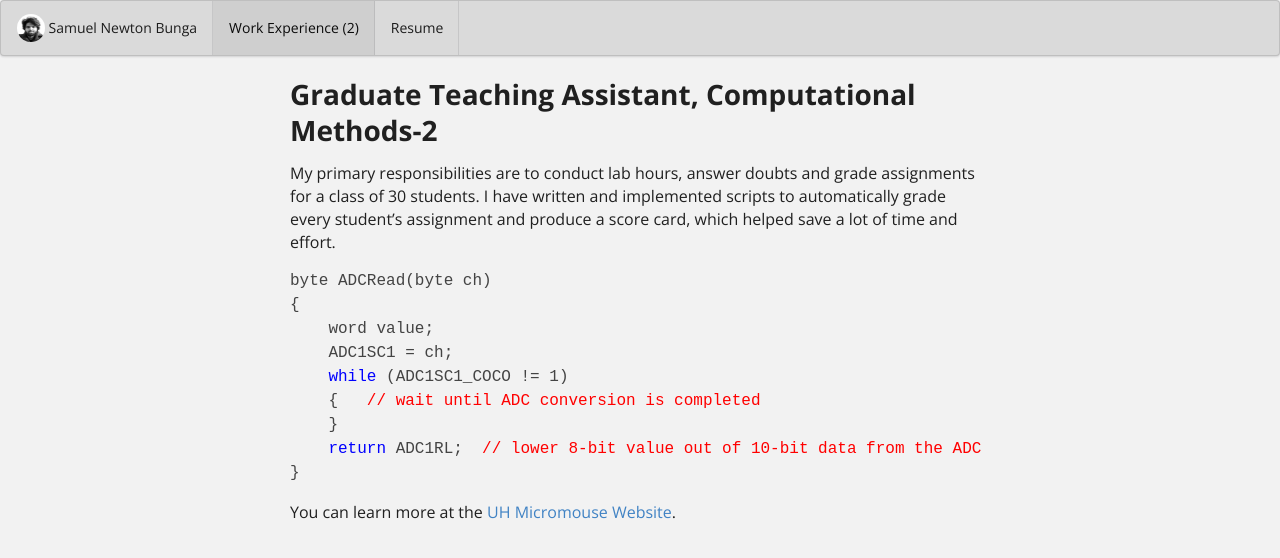
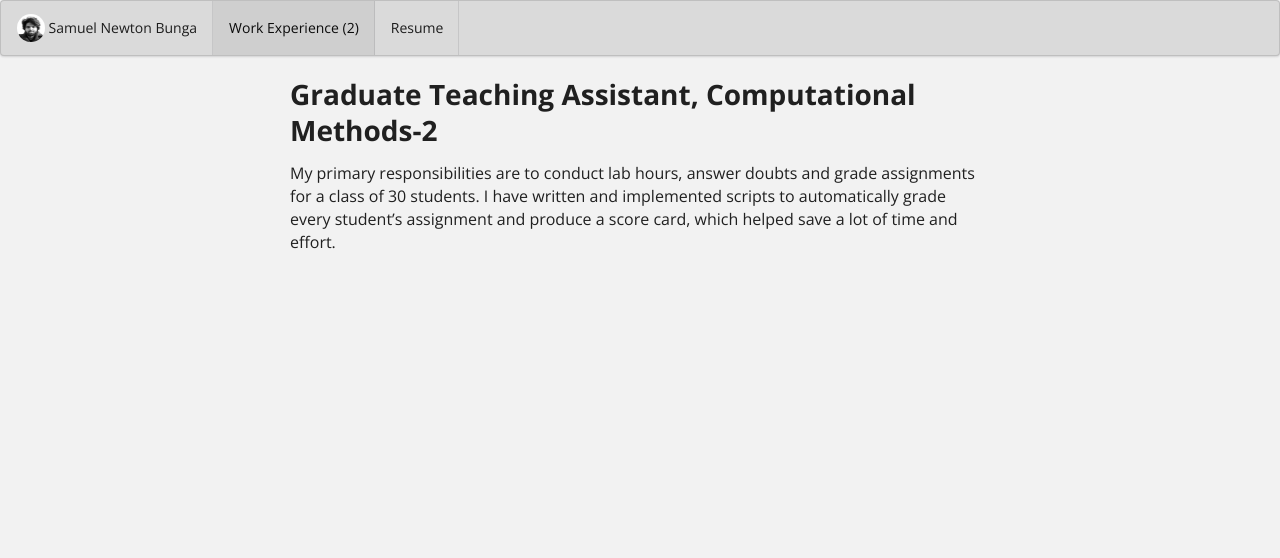
Before and after one commit to samuelbunga/samuelbunga.github.io, a Jekyll site: the page built from projects/project-1.md, in a window 1280 px wide. Shown: the top 558 px of the page. Built offline with Jekyll 4.4.1, drawn with Linux system fonts in a browser that asks for light colours.

Commit message:
Update project-1.md

````diff
--- a/projects/project-1.md
+++ b/projects/project-1.md
@@ -18,19 +18,3 @@ summary: Assisted Prof. Chesley Leslin in conducting and evaluating lab hours, a
 
 
 My primary responsibilities are to conduct lab hours, answer doubts and grade assignments for a class of 30 students. I have written and implemented scripts to automatically grade every student’s assignment and produce a score card, which helped save a lot of time and effort.
-
-
-
-```js
-byte ADCRead(byte ch)
-{
-    word value;
-    ADC1SC1 = ch;
-    while (ADC1SC1_COCO != 1)
-    {   // wait until ADC conversion is completed
-    }
-    return ADC1RL;  // lower 8-bit value out of 10-bit data from the ADC
-}
-```
-
-You can learn more at the [UH Micromouse Website](http://www-ee.eng.hawaii.edu/~mmouse/about.html).
````
